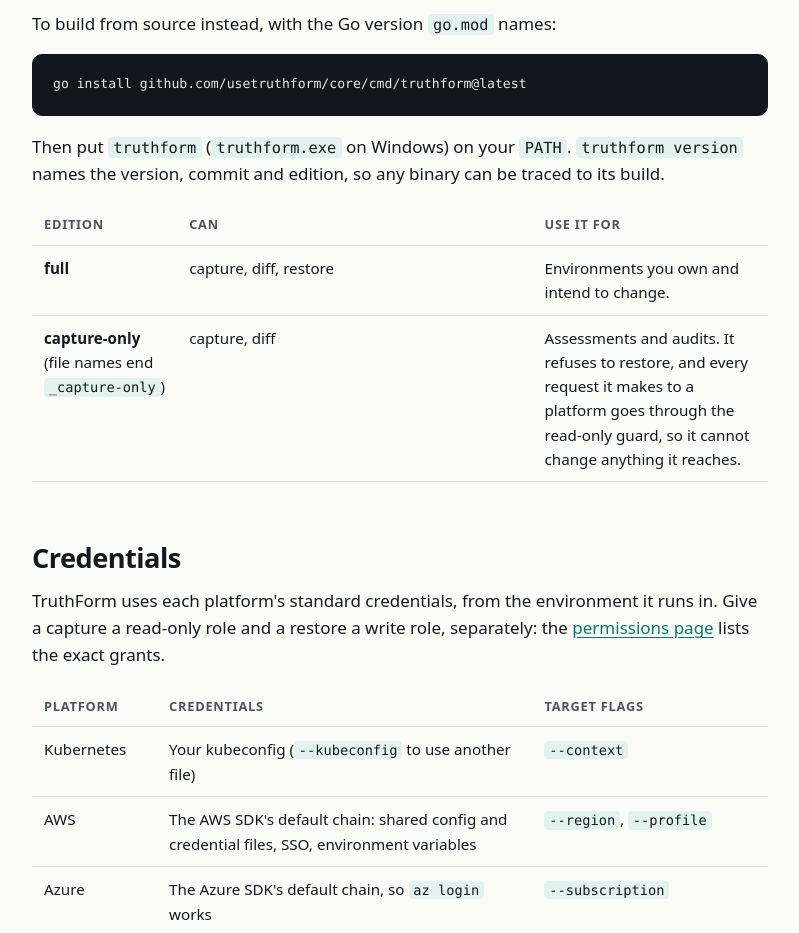
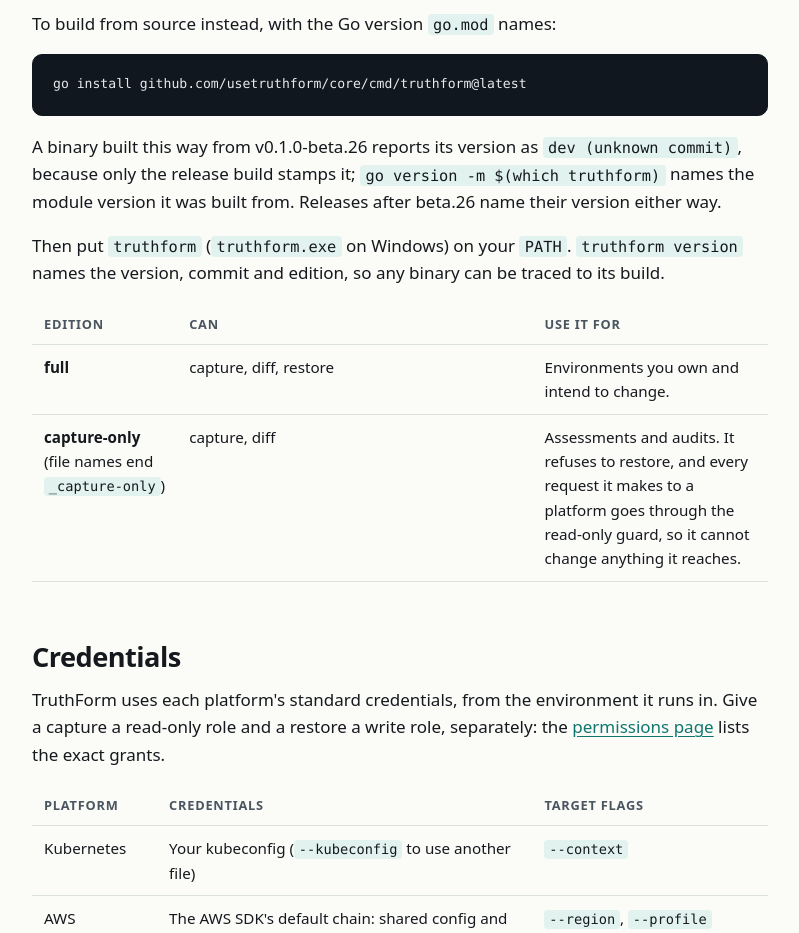
Before and after one commit to UseTruthForm/site, a plain HTML site: page public/docs/getting-started/index.html in a window 1280 px wide. Shown: the part 920-1853 px from the top of the page, without its empty margins (346-1145 px from the left). Drawn offline with Linux system fonts and the light colour scheme.

Commit message:
Say that a go install build of beta.26 reports its version as dev
Checked against the published release: go install
github.com/usetruthform/core/cmd/truthform@latest resolves to
v0.1.0-beta.26 (go version -m says so), but the binary prints
"truthform dev (unknown commit)". The page said truthform version names the
version, commit and edition of any binary. Core fixed this after the tag
(d923c38), so it holds from the next release.

Co-Authored-By: Claude Opus 5.5 <noreply@anthropic.com>
Claude-Session: https://claude.ai/code/session_01CLQskcfjrQmeMjFfLyodQb

```diff
--- a/public/docs/getting-started/index.html
+++ b/public/docs/getting-started/index.html
@@ -91,6 +91,7 @@ tar -xzf truthform_0.1.0-beta.26_linux_amd64.tar.gz
         <p>The checksum shows the file arrived intact; the attestation shows which workflow run built it, from which commit. The capture-only edition's files end <code>_capture-only</code>, as in <code>truthform_0.1.0-beta.26_linux_amd64_capture-only.tar.gz</code>.</p>
         <p>To build from source instead, with the Go version <code>go.mod</code> names:</p>
 <pre class="codeblock" tabindex="0"><code>go install github.com/usetruthform/core/cmd/truthform@latest</code></pre>
+        <p>A binary built this way from v0.1.0-beta.26 reports its version as <code>dev (unknown commit)</code>, because only the release build stamps it; <code>go version -m $(which truthform)</code> names the module version it was built from. Releases after beta.26 name their version either way.</p>
         <p>Then put <code>truthform</code> (<code>truthform.exe</code> on Windows) on your <code>PATH</code>. <code>truthform version</code> names the version, commit and edition, so any binary can be traced to its build.</p>
 
         <div class="table-wrap">
```
